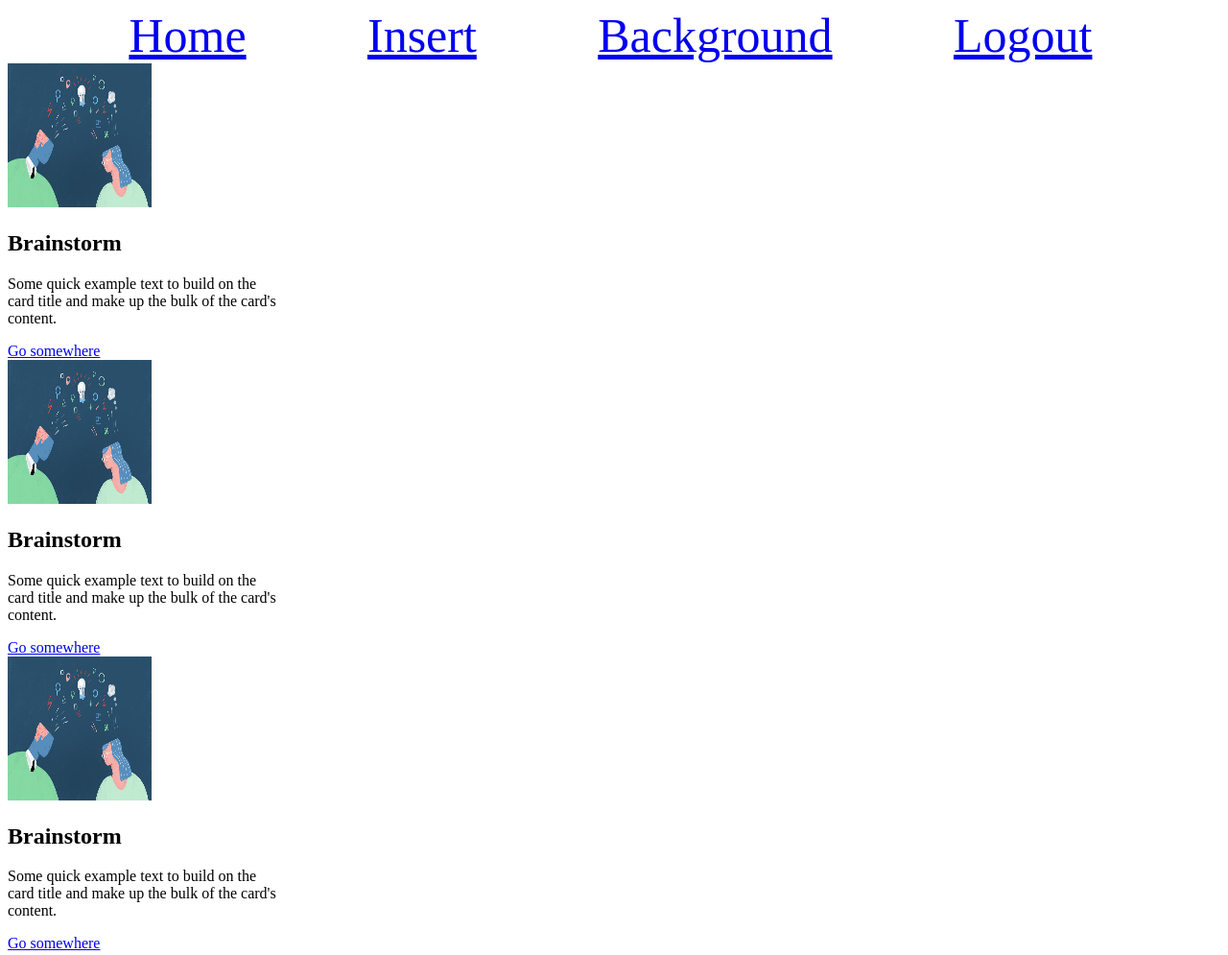
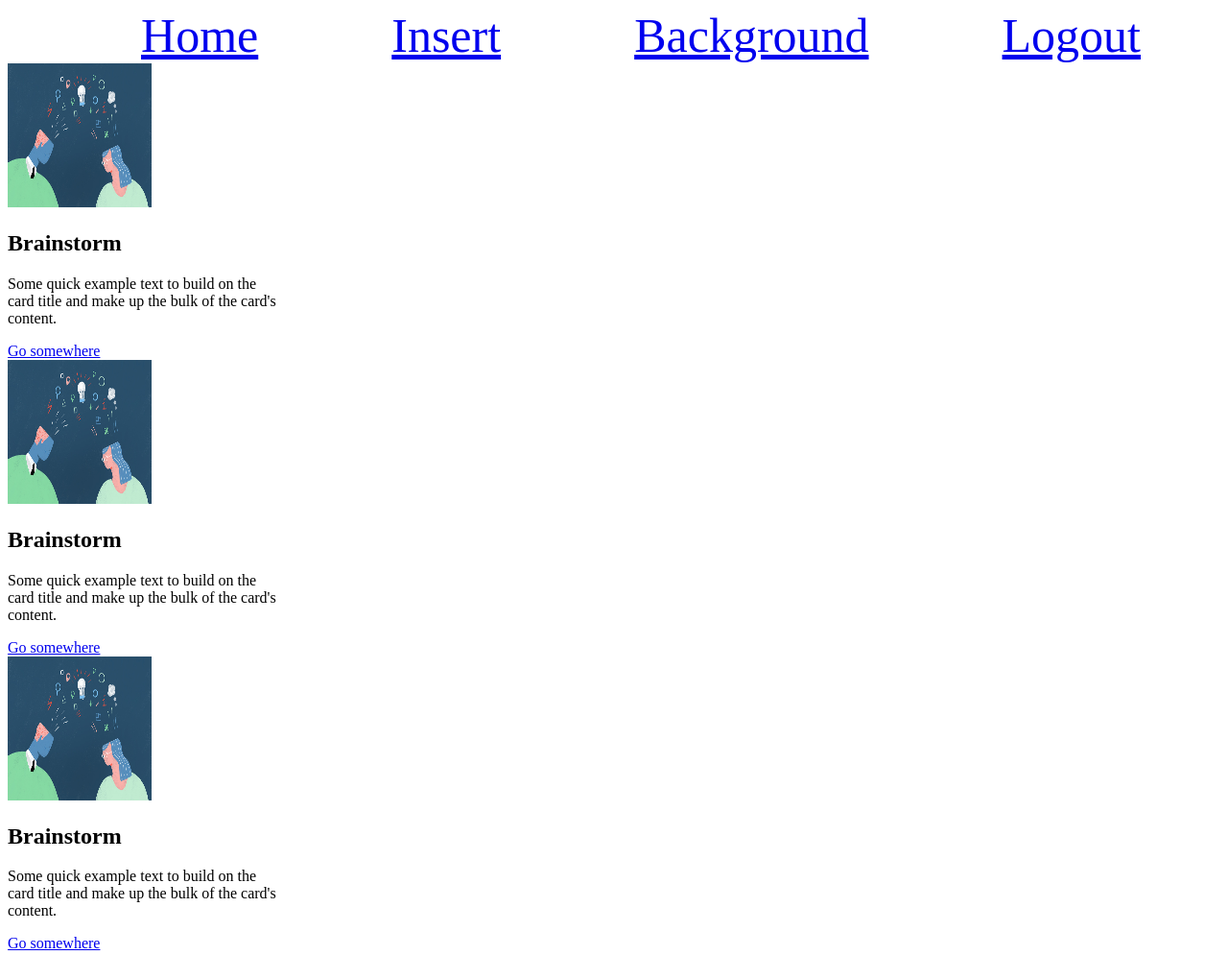
Before and after one commit to Sophal24/TestingGit, a plain HTML site: page html/index.html in a window 1280 px wide. Shown: the whole page at 96% size. Drawn offline with Linux system fonts and the light colour scheme.

Commit message:
changing in css

```diff
--- a/css/style.css
+++ b/css/style.css
@@ -5,7 +5,7 @@
 }
 .customizeMenu{
 	font-size: 50px;
-	margin-left: 10%;
+	margin-left: 11%;
 }
 
 .secondrowcard{
```
